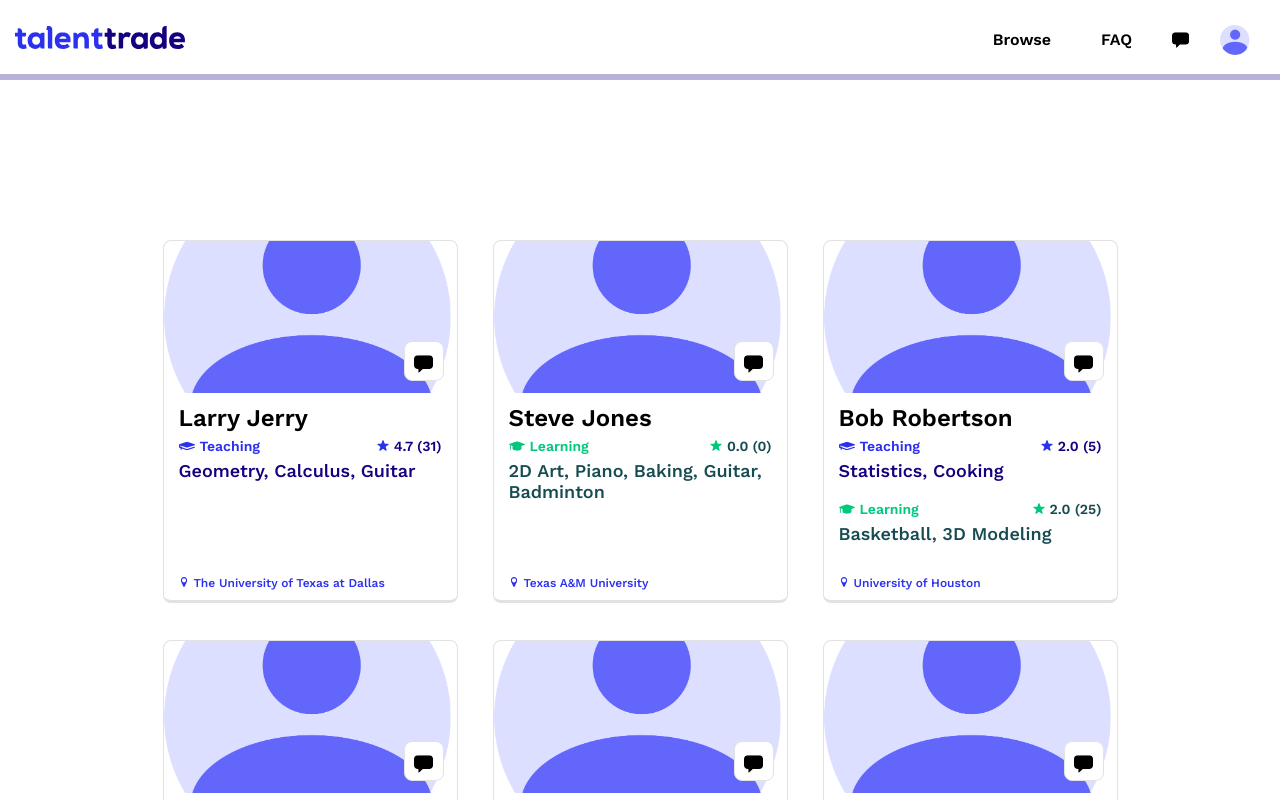
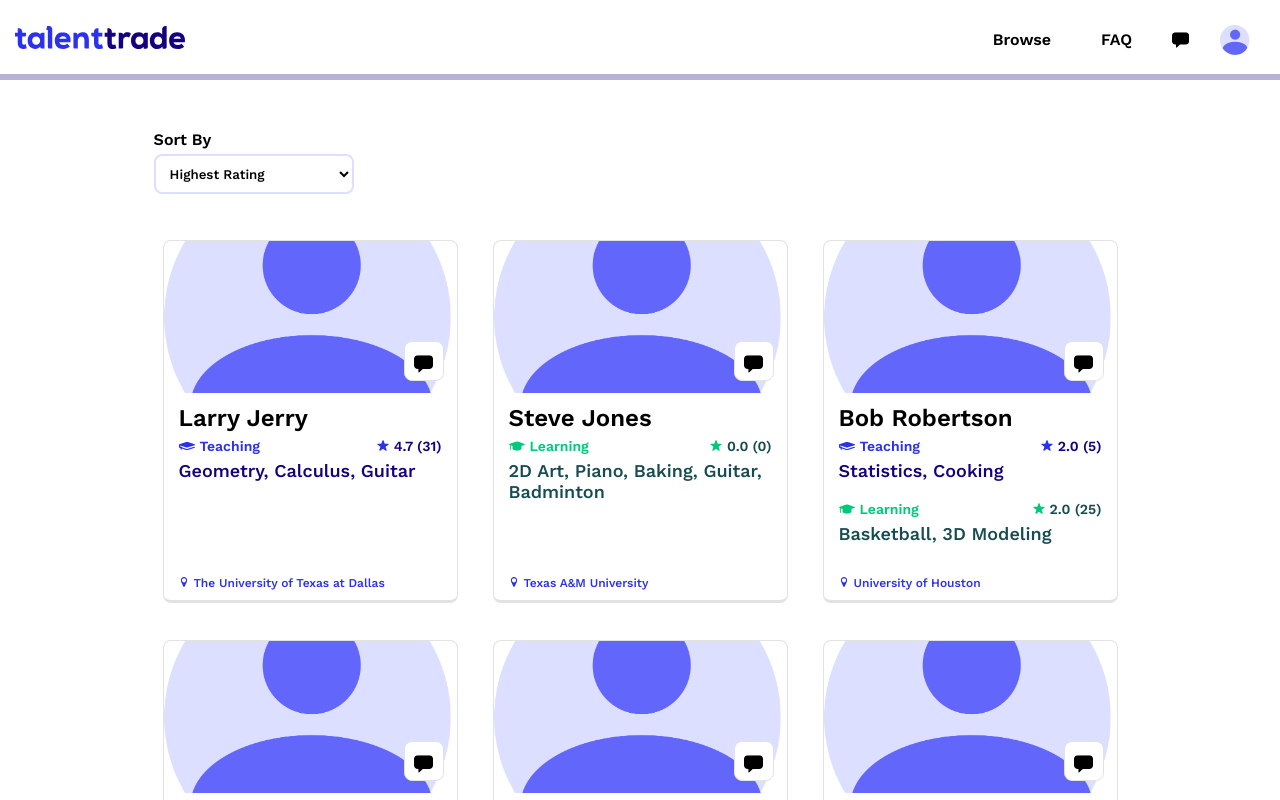
Before and after one commit to acm-projects/TalentTrade, a React (Create React App) app in the folder frontend/: page /browse in a window 1280 px wide. Shown: the top 800 px of the page. Built offline with nearby package versions, Linux system fonts and the light colour scheme; the HTML template or start-up script is replaced by a standard one; a web font is replaced by a local one.

Commit message:
Added sort dropdown

```diff
--- a/frontend/src/pages/Browse.css
+++ b/frontend/src/pages/Browse.css
@@ -4,6 +4,34 @@
     display: flex;
     width: 100%;
     height: 20vh;
+}
+
+.filter {
+    display: block;
+    margin-left: 12%;
+    width: 250px;
+    height: 60px;
+    font-family: 'Work Sans';
+    font-weight: 600;
+    color: #000000;
+    align-self: center;
+}
+
+.filter-dropdown {
+    display: block;
+    width: 200px;
+    height: 40px;
+    font-family: 'Work Sans';
+    font-weight: 550;
+    color: #000000;
+    background-color: #FFFFFF;
+    border-color: #DCDFFF;
+    border-width: 2px;
+    border-radius: 8px;
+    border-style: solid;
+    padding: 10px;
+    align-self: center;
+    margin-top: 5px;
 }
 
 .profile-grid {
--- a/frontend/src/pages/Browse.js
+++ b/frontend/src/pages/Browse.js
@@ -6,7 +6,15 @@ const Browse = () => {
     return (
         <div>
             <NavBarPost />
-                <div className="page-header"></div>
+                <div className="page-header">
+                    <div className="filter">
+                        Sort By
+                        <select className="filter-dropdown">
+                            <option value="rating">Highest Rating</option>
+                            <option value="alphabetical">Alphabetical</option>
+                        </select>
+                    </div>
+                </div>
                 <Profile />
         </div>
     )
```
